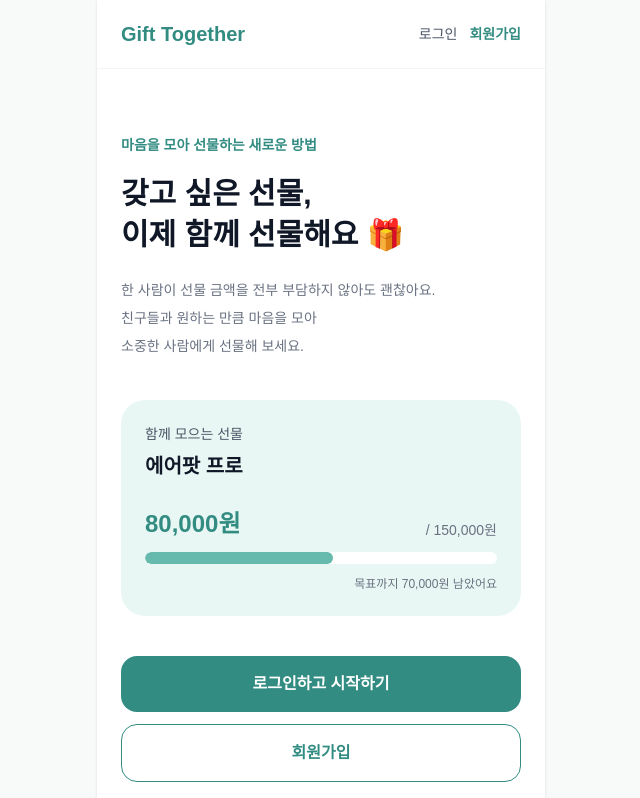
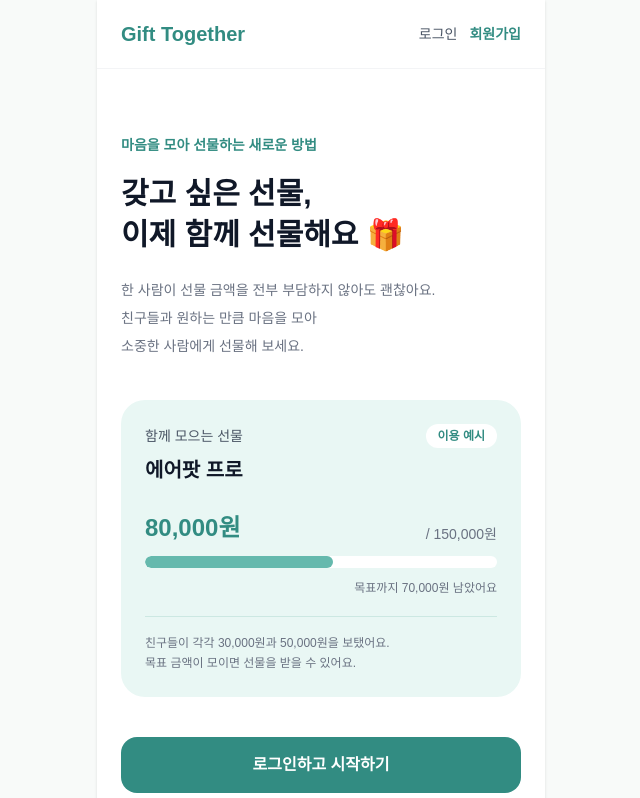
Before and after one commit to piwoori/Gift-Together, a Next.js app in the folder frontend/: page / in a window 1280 px wide. Shown: the top 798 px of the page, without its empty margins (319-959 px from the left). Built offline with nearby package versions, Linux system fonts and the light colour scheme.

Commit message:
ui: clarify example funding card on homepage

```diff
--- a/frontend/app/page.tsx
+++ b/frontend/app/page.tsx
@@ -27,9 +27,15 @@ export default function Home() {
             </p>
 
             <div className="mt-10 rounded-3xl bg-[#e9f7f4] p-6">
-              <p className="text-sm font-medium text-gray-600">
-                함께 모으는 선물
-              </p>
+              <div className="flex items-center justify-between">
+                <p className="text-sm font-medium text-gray-600">
+                  함께 모으는 선물
+                </p>
+
+                <span className="rounded-full bg-white px-3 py-1 text-xs font-semibold text-[#328c82]">
+                    이용 예시
+                </span>
+              </div>
 
               <h2 className="mt-2 text-xl font-bold text-gray-900">
                 에어팟 프로
@@ -45,15 +51,22 @@ export default function Home() {
               </div>
 
               <div className="mt-3 h-3 overflow-hidden rounded-full bg-white">
-                <div className="h-full w-[53.33%] rounded-full bg-[#65b9ad]" />
+                <div className="h-full w-[53.33%] rounded-full bg-[#65b9ad]"/>
               </div>
 
               <p className="mt-3 text-right text-xs text-gray-500">
                 목표까지 70,000원 남았어요
               </p>
+
+              <p className="mt-5 border-t border-[#cce8e2] pt-4 text-xs leading-5 text-gray-500">
+                친구들이 각각 30,000원과 50,000원을 보탰어요.
+                <br/>
+                목표 금액이 모이면 선물을 받을 수 있어요.
+              </p>
+
             </div>
 
-            <HomeActions />
+            <HomeActions/>
           </section>
 
           <footer className="px-6 py-8 text-center text-xs text-gray-400">
```
